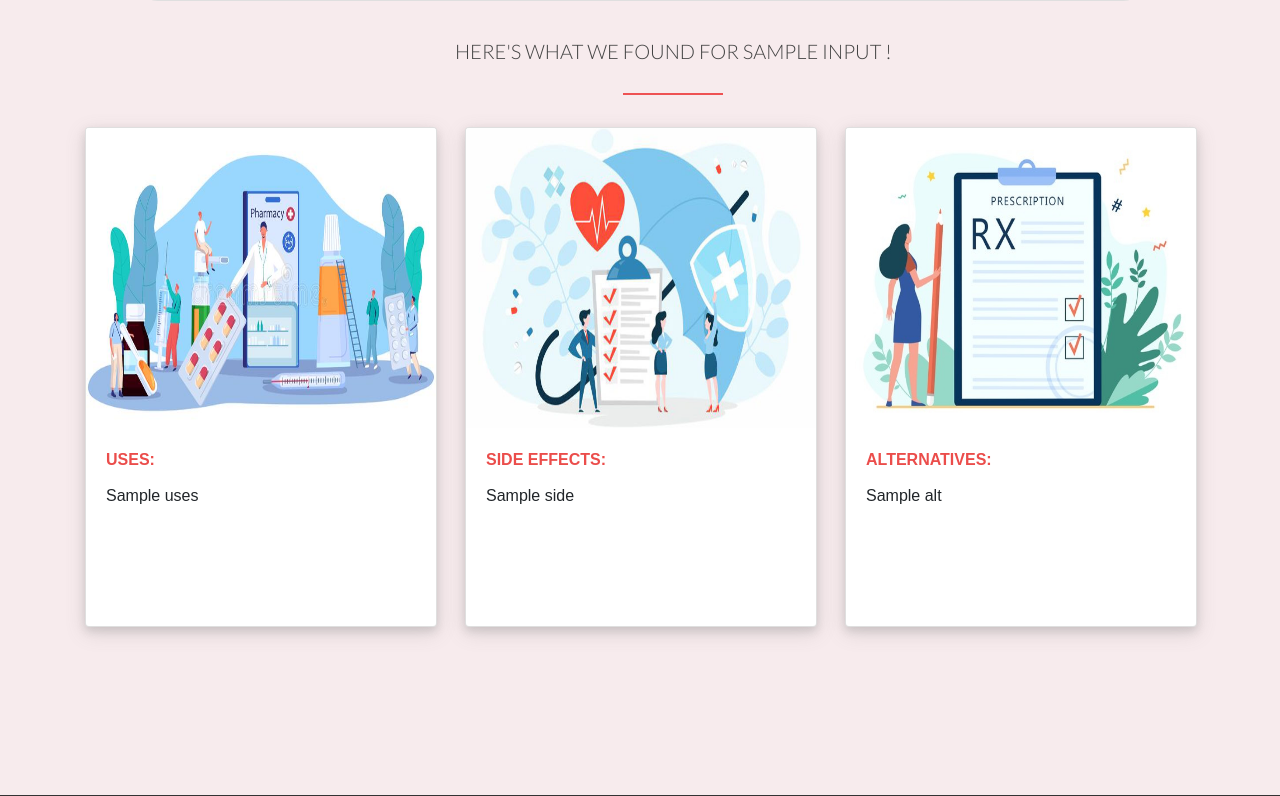
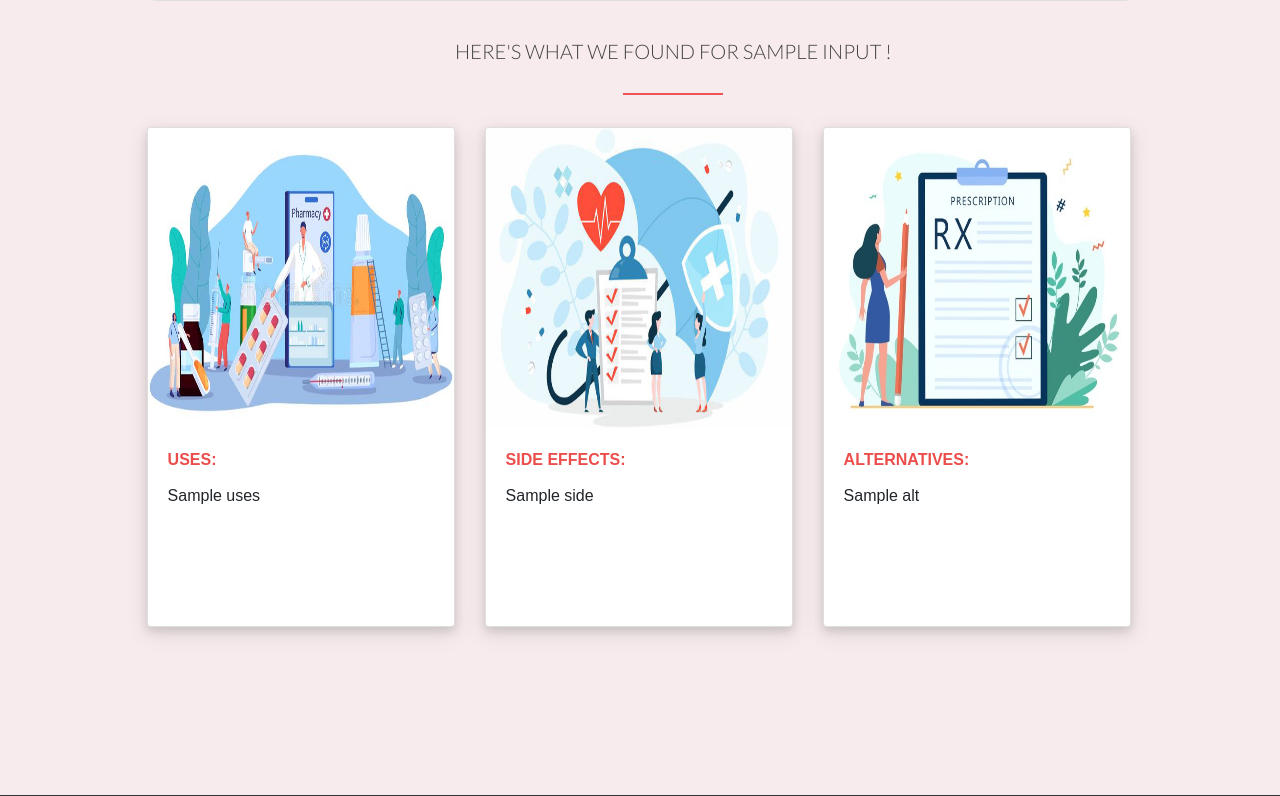
Before and after one commit to sukhada111/Disease-prediction-portal-with-Chatbot, a Django app: template prediction_portal/medicine_info/templates/medicine_info/medicine_info.html in a window 1280 px wide. Shown: the part 832-1628 px from the top of the page. Run offline with Django 3.2, Linux system fonts and the light colour scheme; the template is opened without the code that fills it: most values are stand-ins (such as "Sample title", 1, 10 or a date in 2020); some libraries are stand-ins or nearby versions; some web fonts are replaced.

Commit message:
Fixes done

```diff
--- a/prediction_portal/medicine_info/templates/medicine_info/medicine_info.html
+++ b/prediction_portal/medicine_info/templates/medicine_info/medicine_info.html
@@ -102,6 +102,28 @@
   font-weight: 600;
 }
 
+@media only screen and (min-width: 1000px) {
+  .card_result{
+    width: 40rem;
+    margin-left: 20%;
+  }
+  .info_dis{
+    margin-right: 10%;
+  }
+}
+@media only screen and (min-width: 1200px) {
+  .card_result{
+    width: 100%;
+
+  }
+}
+
+@media only screen and (max-width: 600px) {
+  .heading{
+    margin-left: 12%;
+  }
+}
+
 </style>
 
 <style>
@@ -204,15 +226,15 @@
 
   <section class="top-picks">
     <div class="container">
-      <div class="row heading offset-4">
+      <div class="row heading offset-lg-4 offset-md-3 offset-sm-2 ">
         {% for x in l1 %}
         <h2 class="welcome">Here's what we found for {{x.input}} ! </h2>
       </div>
     <br>
-      <div class="row">
+      <div class="row info_dis">
 
-        <div class="col-sm-4">
-          <div class="card " style="width: 22rem;height: 500px;">
+        <div class="col-12 col-xl-4">
+          <div class="card card_result" style="height: 500px;">
           {% load static %}
             <img class="card-img-top" src="{% static 'disease_pred/card5.jpg' %}" alt="Card image cap" height="300px">
 
@@ -234,8 +256,8 @@
           </div>
         </div>
 
-        <div class="col-sm-4">
-          <div class="card " style="width: 22rem; height: 500px;" >
+        <div class="col-12 col-xl-4">
+          <div class="card card_result" style=" height: 500px;" >
           {% load static %}
             <img class="card-img-top" src="{% static 'disease_pred/card3.jpg' %}" alt="Card image cap" height="300px">
             <div class="card-body">
@@ -254,8 +276,8 @@
           </div>
         </div>
 
-        <div class="col-sm-4">
-          <div class="card " style="width: 22rem;height: 500px;">
+        <div class="col-12 col-xl-4">
+          <div class="card card_result card3" style="height: 500px;">
           {% load static %}
             <img class="card-img-top" src="{% static 'disease_pred/card4.jpg' %}" alt="Card image cap" height="300px">
             <div class="card-body">
```
Also changed, not shown: prediction_portal/pred/templates/pred.html (+12 -9 lines), prediction_portal/pred/static/pred/card2.jpg (added).
